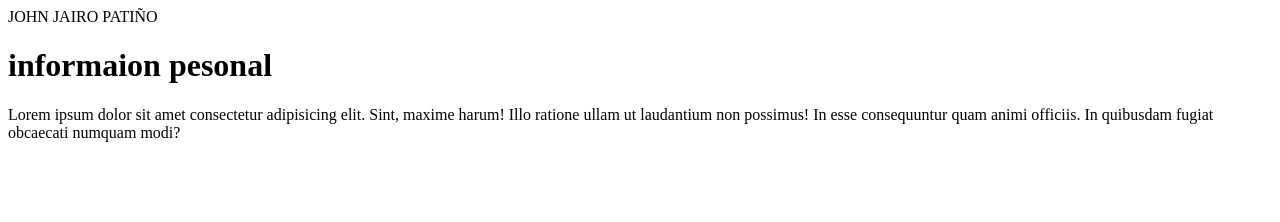
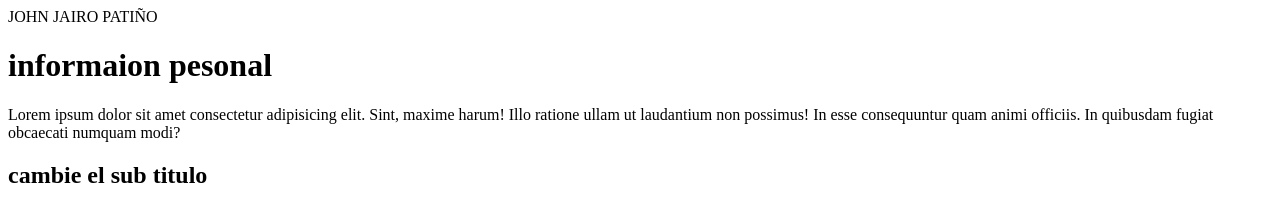
Before and after one commit to pvjohnp/webpersonal, a plain HTML site: page index.html in a window 1280 px wide. Drawn offline with Linux system fonts and the light colour scheme.

Commit message:
agregar h2

```diff
--- a/index.html
+++ b/index.html
@@ -9,5 +9,7 @@
     <header>JOHN JAIRO PATIÑO</header>
     <h1>informaion pesonal</h1>
     <p>Lorem ipsum dolor sit amet consectetur adipisicing elit. Sint, maxime harum! Illo ratione ullam ut laudantium non possimus! In esse consequuntur quam animi officiis. In quibusdam fugiat obcaecati numquam modi?</p>
+
+    <h2>cambie el sub titulo</h2>
 </body>
 </html>
```
